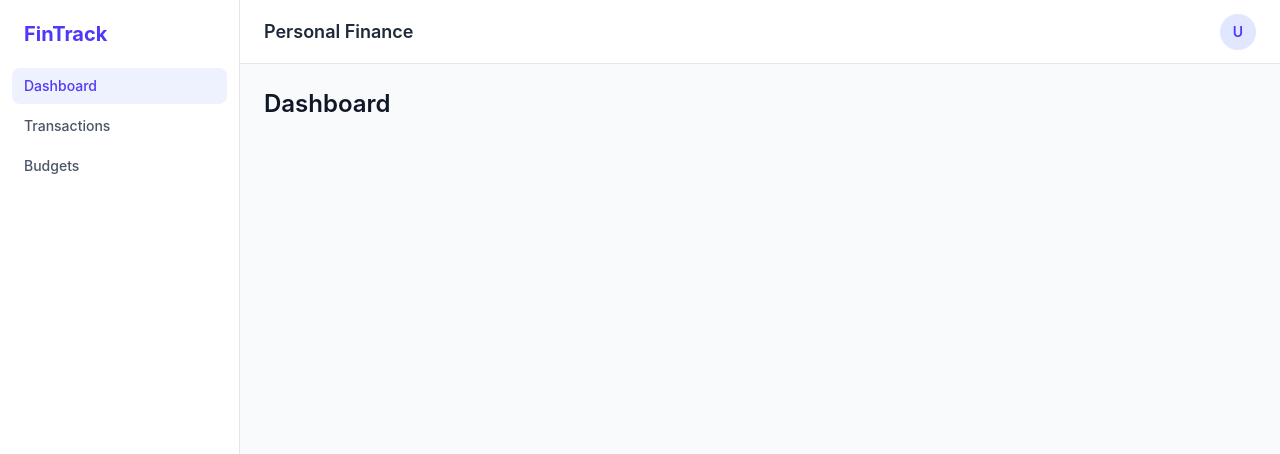
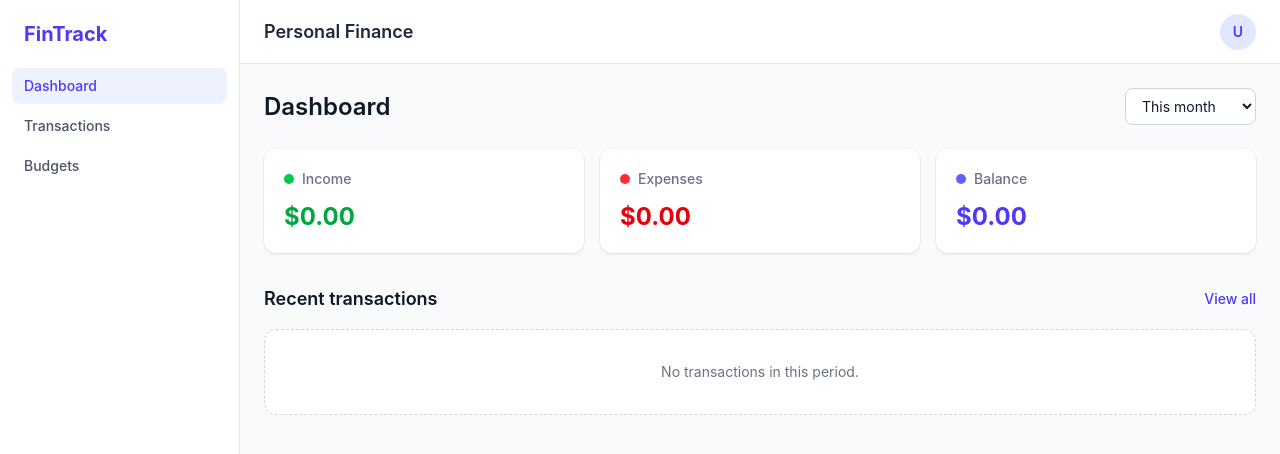
Before and after one commit to mahdirez/fintrack-dashboard, a React (Vite) app: page / in a window 1280 px wide. Shown: the top 454 px of the page. Built offline with nearby package versions, Linux system fonts and the light colour scheme.

Commit message:
feat: build Dashboard with summary cards and recent transactions

```diff
--- a/src/pages/DashboardPage.tsx
+++ b/src/pages/DashboardPage.tsx
@@ -1,3 +1,117 @@
+import { useMemo, useState } from "react";
+import { Link } from "react-router-dom";
+import SummaryCard from "../components/SummaryCard";
+import { useFinanceStore } from "../store/useFinanceStore";
+import { filterByRange, rangeOptions, type RangeKey } from "../utils/dateRange";
+import { formatCurrency, formatDate } from "../utils/format";
+import { calculateSummary } from "../utils/summary";
+
 export default function DashboardPage() {
-  return <h2 className="text-2xl font-semibold">Dashboard</h2>;
+  const transactions = useFinanceStore(s => s.transactions);
+  const categories = useFinanceStore(s => s.categories);
+  const [range, setRange] = useState<RangeKey>("month");
+
+  const inRange = useMemo(
+    () => filterByRange(transactions, range),
+    [transactions, range],
+  );
+
+  const summary = useMemo(() => calculateSummary(inRange), [inRange]);
+
+  const categoryMap = useMemo(
+    () => new Map(categories.map(c => [c.id, c])),
+    [categories],
+  );
+
+  const recent = useMemo(
+    () => [...inRange].sort((a, b) => b.date.localeCompare(a.date)).slice(0, 5),
+    [inRange],
+  );
+
+  return (
+    <div>
+      <div className="flex flex-wrap items-center justify-between gap-3">
+        <h2 className="text-2xl font-semibold">Dashboard</h2>
+
+        <select
+          value={range}
+          onChange={e => setRange(e.target.value as RangeKey)}
+          aria-label="Date range"
+          className="rounded-lg border border-gray-300 bg-white px-3 py-2 text-sm outline-none focus:border-indigo-500 focus:ring-1 focus:ring-indigo-500"
+        >
+          {rangeOptions.map(o => (
+            <option key={o.value} value={o.value}>
+              {o.label}
+            </option>
+          ))}
+        </select>
+      </div>
+
+      <div className="mt-6 grid gap-4 sm:grid-cols-3">
+        <SummaryCard
+          label="Income"
+          value={formatCurrency(summary.income)}
+          variant="income"
+        />
+        <SummaryCard
+          label="Expenses"
+          value={formatCurrency(summary.expense)}
+          variant="expense"
+        />
+        <SummaryCard
+          label="Balance"
+          value={formatCurrency(summary.balance)}
+          variant="balance"
+        />
+      </div>
+
+      <section className="mt-8">
+        <div className="flex items-center justify-between">
+          <h3 className="text-lg font-semibold">Recent transactions</h3>
+          <Link
+            to="/transactions"
+            className="text-sm font-medium text-indigo-600 hover:underline"
+          >
+            View all
+          </Link>
+        </div>
+
+        {recent.length === 0 ? (
+          <div className="mt-4 rounded-xl border border-dashed border-gray-300 bg-white p-8 text-center text-sm text-gray-500">
+            No transactions in this period.
+          </div>
+        ) : (
+          <ul className="mt-4 divide-y divide-gray-100 rounded-xl bg-white shadow-sm">
+            {recent.map(t => {
+              const category = categoryMap.get(t.categoryId);
+              const isIncome = t.type === "income";
+              return (
+                <li key={t.id} className="flex items-center gap-3 p-4">
+                  <span
+                    className="h-8 w-8 shrink-0 rounded-full"
+                    style={{ backgroundColor: category?.color ?? "#9ca3af" }}
+                    aria-hidden="true"
+                  />
+                  <div className="min-w-0 flex-1">
+                    <p className="truncate text-sm font-medium">{t.title}</p>
+                    <p className="text-xs text-gray-500">
+                      {category?.name ?? "Unknown"} · {formatDate(t.date)}
+                    </p>
+                  </div>
+                  <p
+                    className={`text-sm font-semibold ${
+                      isIncome ? "text-green-600" : "text-red-600"
+                    }`}
+                  >
+                    {isIncome ? "+" : "-"}
+                    {formatCurrency(t.amount)}
+                  </p>
+                </li>
+              );
+            })}
+          </ul>
+        )}
+      </section>
+    </div>
+  );
 }
```
